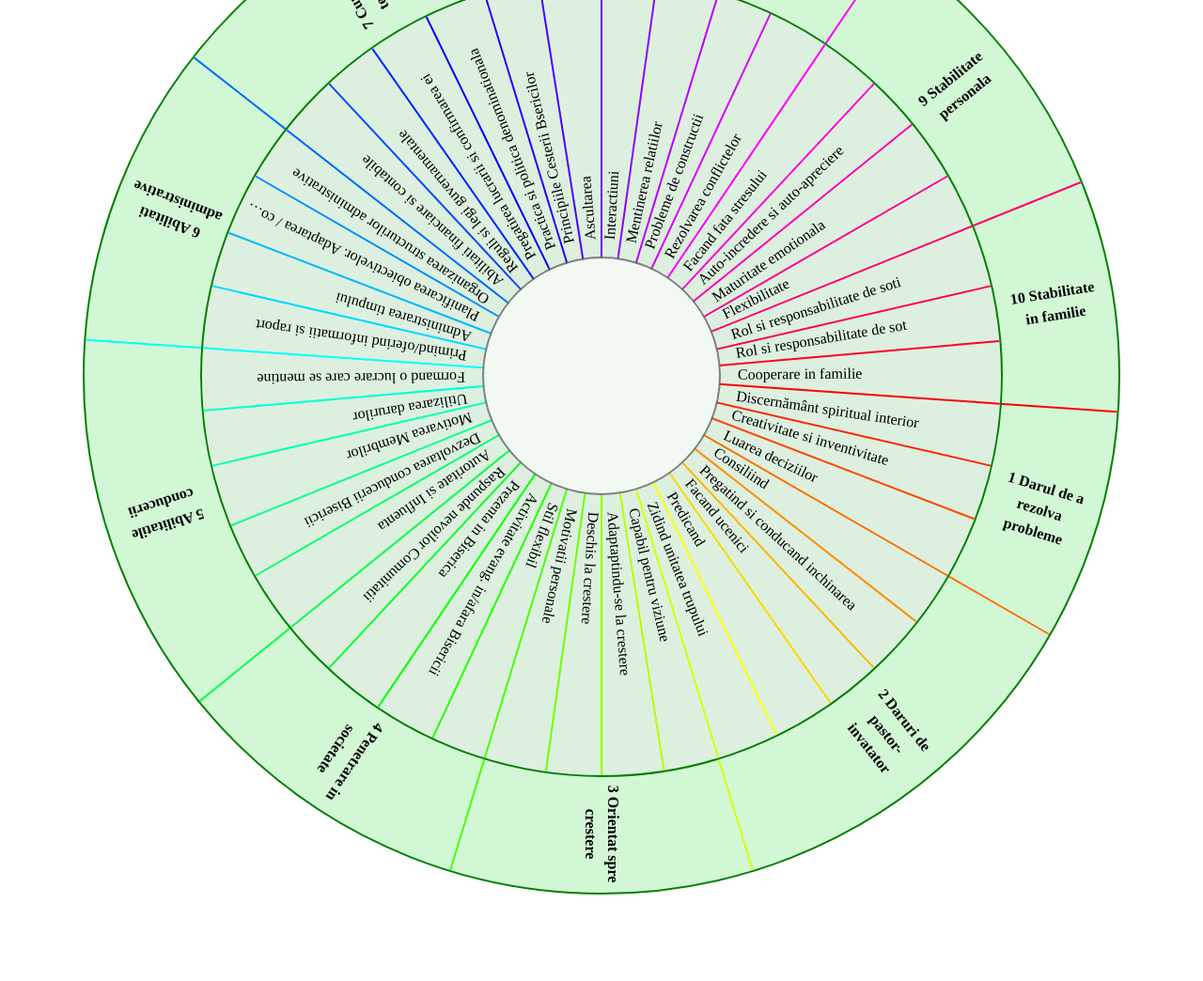
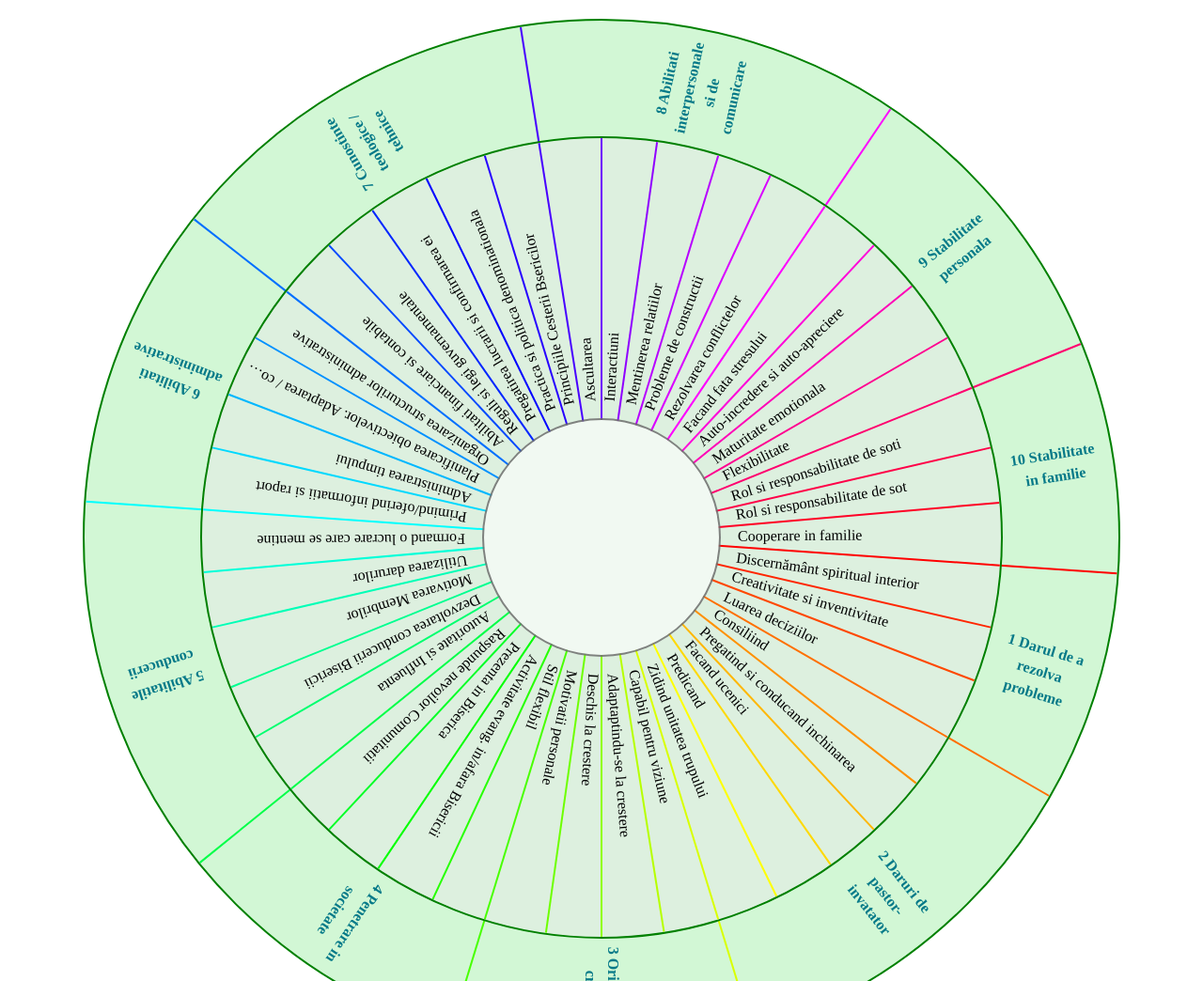
Before and after one commit to sabovoichita/generators, a website: page circle-slices.html in a window 1280 px wide. Shown: the top 1044 px of the page at 94% size. Before the commit the page ends 952 px from the top, so only its background shows below. Drawn offline with Linux system fonts and the light colour scheme.

Commit message:
19. hover for phrase-inner. improved root element size

```diff
--- a/circle-slices.css
+++ b/circle-slices.css
@@ -1,11 +1,16 @@
+html {
+  height: 100%;
+}
 body {
+  min-height: 100%;
   display: flex;
-  justify-content: center;
-  align-items: center;
-  height: 100vh;
+  flex-direction: column;
   margin: 0;
 }
-
+#root {
+  flex: 1;
+  margin: 20px auto;
+}
 .circle {
   width: 300px;
   height: 300px;
@@ -35,9 +40,9 @@ body {
 
 .slice-text {
   position: absolute;
-  height: 24px;
-  line-height: 24px;
-  top: calc(50% - 12px);
+  height: 0;
+  line-height: 0;
+  top: calc(50%);
   left: 0;
   right: 0;
   border-left: var(--line-width) solid transparent;
@@ -46,19 +51,20 @@ body {
   padding-left: var(--padding-start);
   display: flex;
   align-items: center;
-  /* TODO try to make this element 0 px, and let inner text get outside
-       to be able to hover over the text */
 }
 .phrase-inner {
+  font-size: 16px;
+  line-height: 24px;
   z-index: 1;
   width: 100%;
   padding: 0 10px;
   overflow: hidden;
   text-overflow: ellipsis;
-  font-size: 16px;
+  cursor: pointer;
+  transition: 0.5s;
 }
 .phrase-inner:hover {
-  color: blue;
+  color: #0096d6;
 }
 .inner-circle {
   position: absolute;
@@ -81,9 +87,18 @@ body {
 #groups > .slice-text {
   font-weight: bold;
   text-align: center;
+  color: #057988;
+}
+#groups > .slice-text > .phrase-inner:hover {
+  font-size: 18px;
 }
 
 #slices .phrase-inner {
   text-wrap: nowrap;
   padding: 0 5px 0 20px;
 }
+#slices .phrase-inner:hover {
+  color: #0096d6;
+  padding-left: 35px;
+  font-weight: bold;
+}
--- a/circle-slices.html
+++ b/circle-slices.html
@@ -7,7 +7,9 @@
     <link rel="stylesheet" href="circle-slices.css" />
   </head>
   <body>
-    <div id="groups" class="circle"></div>
+    <section id="root">
+      <div id="groups" class="circle"></div>
+    </section>
     <script src="circle-slices.js"></script>
   </body>
 </html>
--- a/circle-slices.js
+++ b/circle-slices.js
@@ -146,3 +146,8 @@ groups.innerHTML += `<div id="slices" class="circle"></div>`;
 const slices = document.querySelector("#slices");
 createSlices(slices, phrases, 850, 250);
 slices.innerHTML += `<div class="inner-circle"></div>`;
+
+// document.querySelector("#slices .inner-circle").innerHTML = `<div id="dot" class="inner-circle"></div>`;
+// const dot = document.querySelector("#dot");
+// dot.style.width = "10px";
+// dot.style.height = "10px";
```
